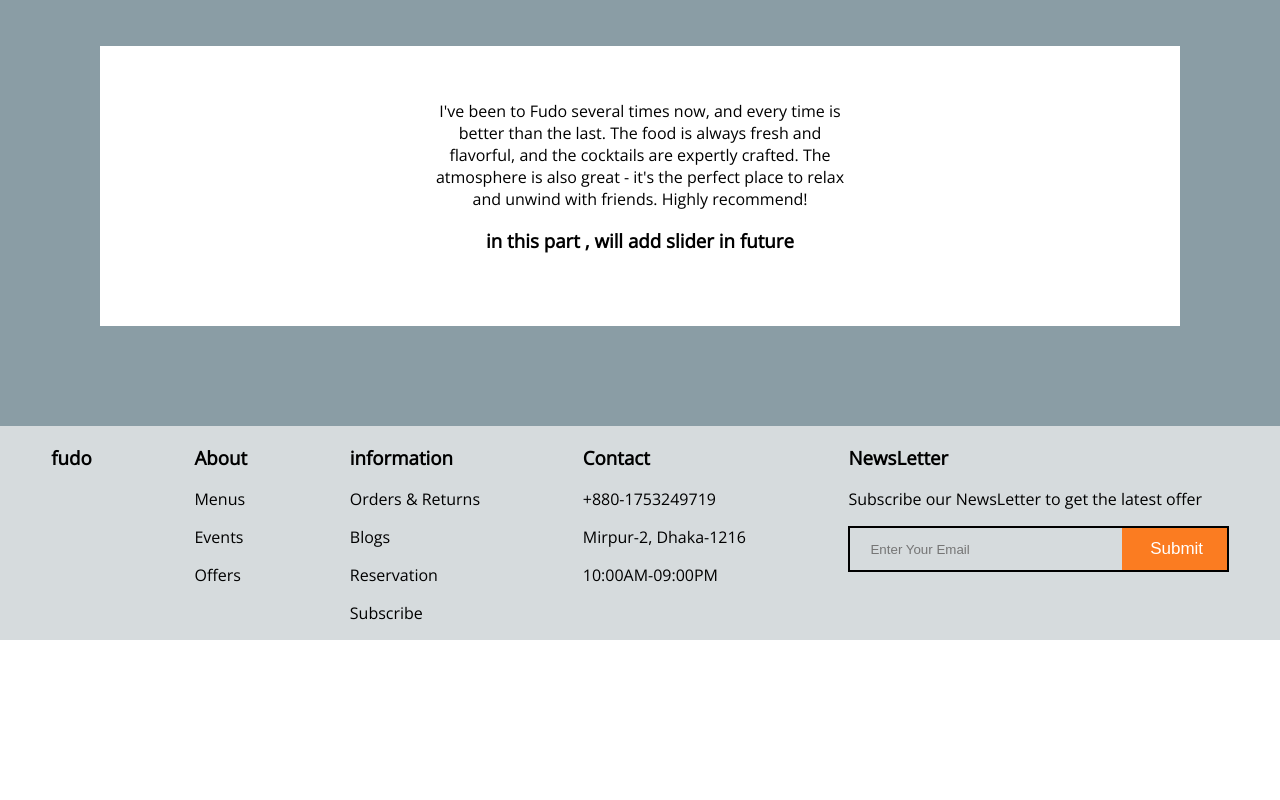
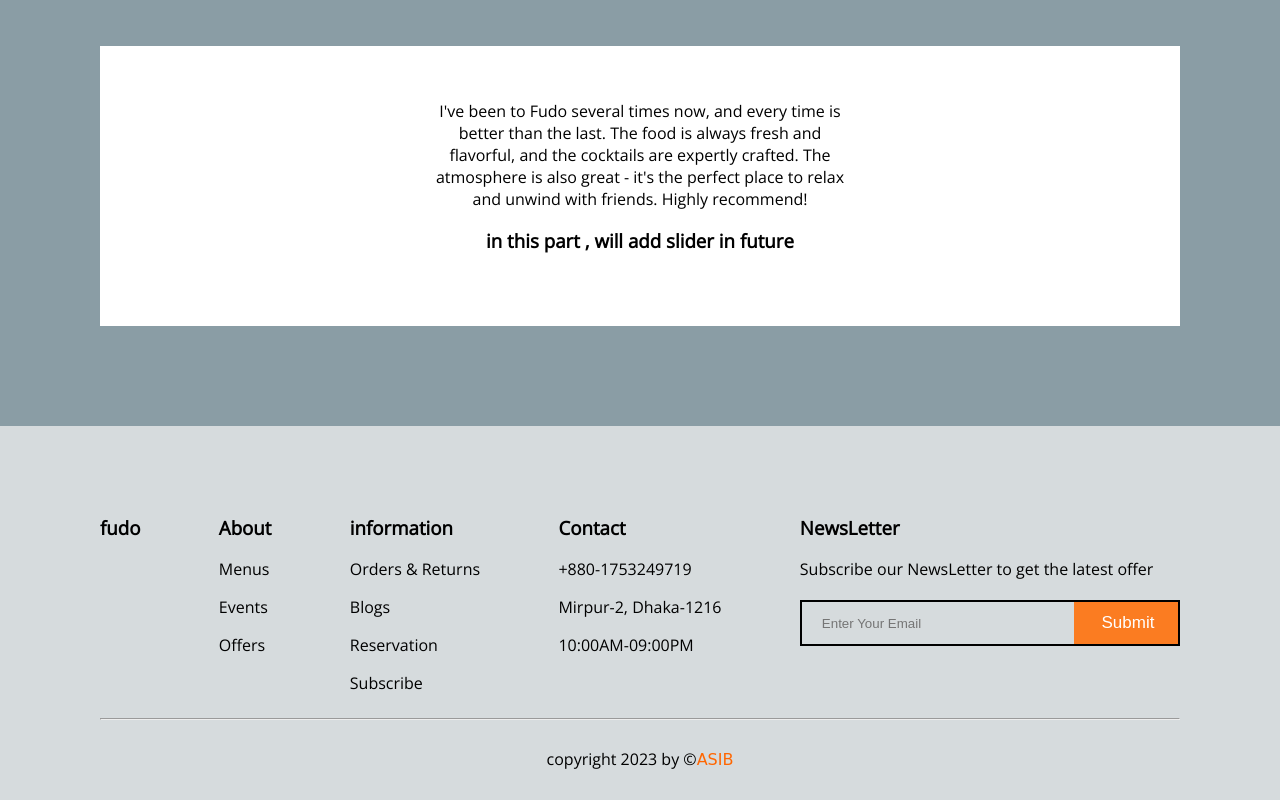
Before and after one commit to asib11/responsive-website, a plain HTML site: page index.html in a window 1280 px wide. Shown: the part 4237-5037 px from the top of the page. Before the commit the page ends 4877 px from the top, so only its background shows below. Drawn offline with nearby package versions, Linux system fonts and the light colour scheme.

Commit message:
footer added

```diff
--- a/css/style.css
+++ b/css/style.css
@@ -246,15 +246,25 @@ button{
 /*---------
     footer
 ----------*/
+footer{
+    background-color: #D6DBDD;
+    padding: 70px 100px 30px;
+
+}
+.copy{
+    margin: 0;
+    padding-top: 20px;
+    text-align: center;
+
+}
 .footer-container{
     display: flex;
-    justify-content: space-around;
-    background-color: #D6DBDD;
+    justify-content: space-between;
 }
 .email{
     border: 2px solid black;
-    /* margin: 0;
-    padding: 0; */
+    margin-top: 20px;
+    /* padding: 0; */
     background-color: #FB7C21;
 }
 #mail{
@@ -272,6 +282,11 @@ button{
     background-color: #FB7C21;
     color: white;
 }
+footer span{
+    font-family: 'Pacifico', cursive;
+    color: rgb(255, 102, 1);
+
+}
 /*----------
 media quary
 -----------*/
--- a/index.html
+++ b/index.html
@@ -235,6 +235,8 @@
                 </form>
             </div>
         </div>
+        <hr>
+        <p class="copy">copyright 2023 by &copy;<span>ASIB</span></p>
     </footer>
 </body>
 </html>
```
